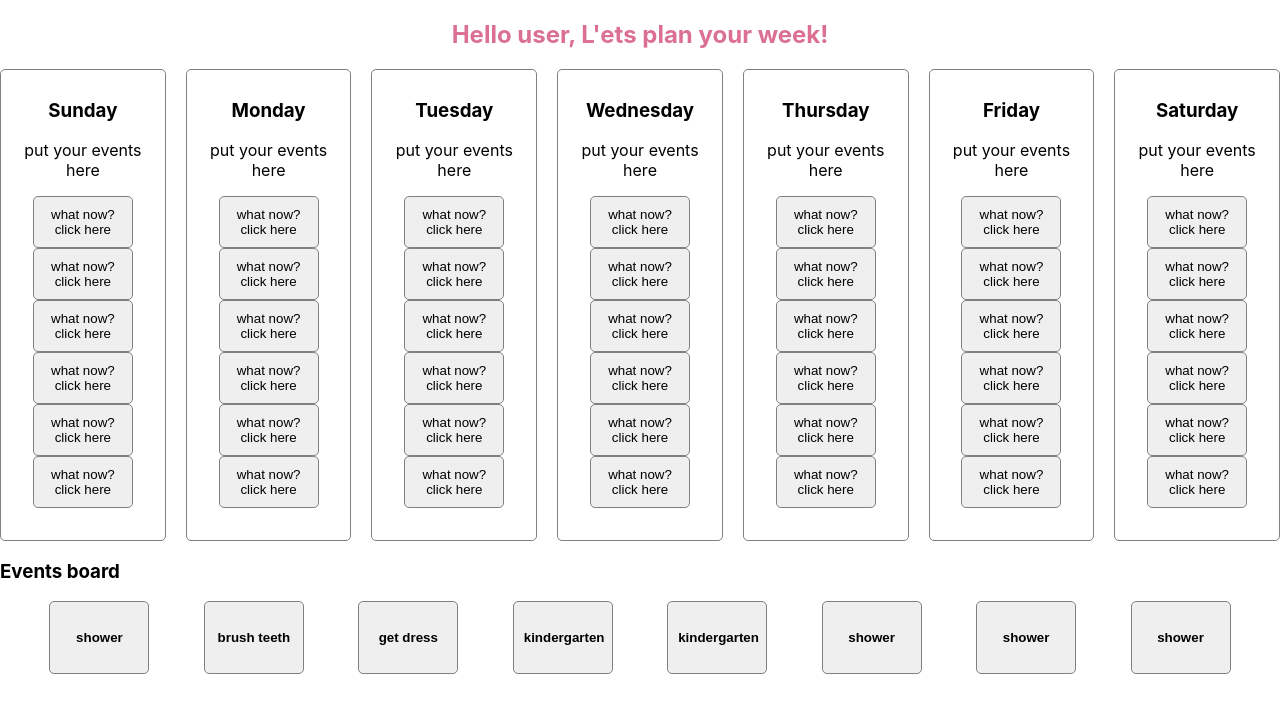
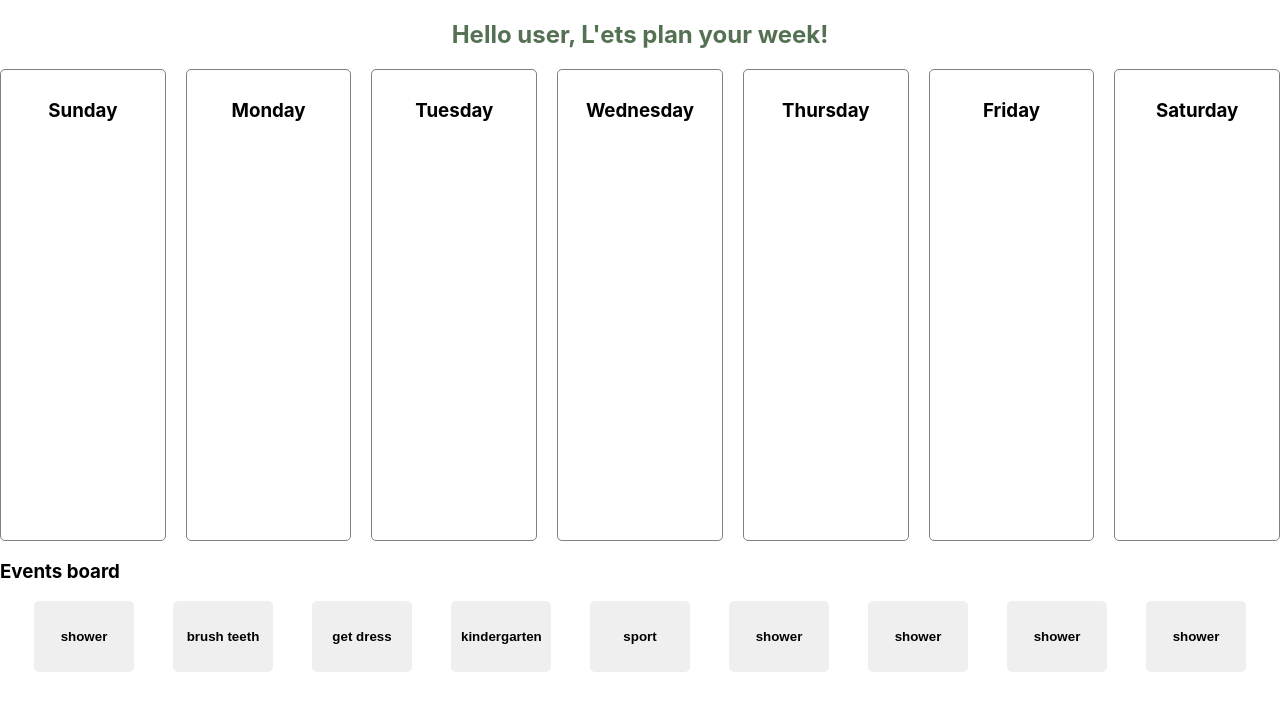
Before and after one commit to TamarShalmon/kids_calendar, a React (Create React App) app: page / in a window 1280 px wide. Shown: the top 712 px of the page. Built offline with nearby package versions, Linux system fonts and the light colour scheme.

Commit message:
drag-drop

```diff
--- a/package.json
+++ b/package.json
@@ -9,7 +9,10 @@
     "@testing-library/jest-dom": "^5.16.5",
     "@testing-library/react": "^13.4.0",
     "@testing-library/user-event": "^13.5.0",
+    "immutability-helper": "^3.1.1",
     "react": "^18.2.0",
+    "react-dnd": "^16.0.1",
+    "react-dnd-html5-backend": "^16.0.1",
     "react-dom": "^18.2.0",
     "react-scripts": "5.0.1",
     "styled-components": "^5.3.6",
@@ -38,8 +41,7 @@
       "last 1 firefox version",
       "last 1 safari version"
     ]
-  }
-  ,
+  },
   "resolutions": {
     "styled-components": "^5"
   }
--- a/src/components/App.js
+++ b/src/components/App.js
@@ -1,24 +1,25 @@
-import {useState} from 'react';
+import { useState } from 'react';
 import styled from 'styled-components';
+import { DndProvider } from "react-dnd";
+import { HTML5Backend } from "react-dnd-html5-backend";
 import './App.css';
 import Week from './Week';
 import days from '../days';
 import Events from './Events';
 import events from '../events';
 
+
 const Title = styled.h2`
   font-size: 1.5em;
   text-align: center;
-  color: palevioletred;
+  color: #557153;
 `;
 
 
 function App() {
 
-
-
-
   return (
+    <DndProvider backend={HTML5Backend}>
       <div className="container">
         <Title>Hello user, L'ets plan your week!</Title>
         <Week days={days} events={events} />
@@ -27,6 +28,7 @@ function App() {
           <Events events={events} />
         </div>
       </div>
+      </DndProvider>
   );
 }
 
--- a/src/components/Day.css
+++ b/src/components/Day.css
@@ -5,13 +5,24 @@
   padding: 10px;
   border-radius: 5px;
   text-align: center;
+  display: flex;
+  flex-direction: column;
+}
+
+.day-events {
+  display: grid;
+  grid-gap: 10px;
+  width: 100%;
+  height: 100%;
+  grid-auto-rows: 60px;
+  grid-template-rows: 60px;
 }
 
 .product-image {
   width: 100%;
 }
 
-  .event{
+.event {
   width: 100px;
   border: 1px solid gray;
   padding: 10px;
--- a/src/components/Day.js
+++ b/src/components/Day.js
@@ -1,45 +1,64 @@
-import { useState } from 'react'
+import { useEffect, useState } from 'react';
+import { useDrop } from 'react-dnd';
+import Event from './Event';
 import "./Day.css";
+import { eventWrapper } from '@testing-library/user-event/dist/utils';
 
-function Day({ title, description }) {
+function Day({ title, description, id }) {
 
-    const [event, setEvent] = useState("what now? click here");
+    const [board, setBoard] = useState([]);
 
-    let selectedEvent = "hello"
+    useEffect(()=> {
+        if (localStorage.getItem(title)) {
+            setBoard([...JSON.parse(localStorage.getItem(title))])
+        }
+    },[])
+
+
+    useEffect(()=> {
+        if(board.length) {
+            localStorage.setItem(title, JSON.stringify(board))
+        } else {
+            localStorage.removeItem(title)
+        }
+        console.log('board', board)
+    },[board])
+
+
+    const [{ isOver }, drop] = useDrop(() => ({
+        accept: "button",
+        drop: (eventItem) => addImageToBoard(eventItem),
+        collect: (monitor) => ({
+            isOver: !!monitor.isOver(),
+        }),
+    }));
+
+    const addImageToBoard = (eventItem) => {
+        console.log('Event ID', eventItem)
+        if (eventItem.id) {
+            const existEvent = board.filter(item => item.id === eventItem.id);
+            if (existEvent.length === 0) {
+                setBoard((board) => [...board, eventItem]);
+            }
+
+        }
+
+    };
 
 
     return (
+        <>
+            <div className='day'>
+                <h3>{title}</h3>
+                <div ref={drop} className="day-events">
+                    {board.map(event => <Event
+                        key={event.id}
+                        title={event.title}/>
+                    )}
 
-        <div className='day'>
-            <h3>{title}</h3>
-            <p>put your events here</p>
-            <button
-                className='event'
-                onClick={() => setEvent(selectedEvent)}>
-                {event}
-            </button>
-            <button
-                className='event'>
-                what now? click here
-            </button>
-            <button
-                className='event'>
-                what now? click here
-            </button>
-            <button
-                className='event'>
-                what now? click here
-            </button>
-            <button
-                className='event'>
-                what now? click here
-            </button>
-            <button
-                className='event'>
-                what now? click here
-            </button>
-
-        </div>
+                </div>
+            </div>
+        </>
     )
 }
 
--- a/src/components/Event.js
+++ b/src/components/Event.js
@@ -1,9 +1,23 @@
 import React from 'react'
+import { useDrag } from "react-dnd";
 import "./Event.css";
 
-function Event({ title, image }) {
+function Event({ id, title, image }) {
+
+    const [{ isDragging }, drag] = useDrag(() => ({
+        type: "button",
+        item: { id, title, image, score: 0 },
+        collect: (monitor) => ({
+            isDragging: !!monitor.isDragging(),
+        }),
+    }));
+
+
     return (
-        <button className='event'>
+        <button
+            className='event'
+            ref={drag}
+            style={{ border: isDragging ? "5px solid pink" : "0px" }} >
             <h4>{title}</h4>
             <p>{image}</p>
         </button>
--- a/src/components/Events.js
+++ b/src/components/Events.js
@@ -5,11 +5,13 @@ import './Events.css'
 
 function Events({ events }) {
 
+
     return (
         <div className='events'>
             {events.map(event =>
                 <Event
                     key={event.id}
+                    id={event.id}
                     title={event.title}
                     image={event.image} />)}
         </div>
--- a/src/components/Week.js
+++ b/src/components/Week.js
@@ -11,8 +11,7 @@ function Week({ days }) {
                 <Day
                     key={day.id}
                     title={day.title}
-                    description={day.description}
-                     />)}
+                    description={day.description} />)}
         </div>
     )
 }
--- a/src/events.js
+++ b/src/events.js
@@ -4,47 +4,65 @@ export default [
         title: "shower",
         category: "",
         image: "",
+        score: ""
     },
     {
         id: 2,
         title: "brush teeth",
         category: "",
         image: "",
+        score: ""
+
     },
     {
         id: 3,
         title: "get dress",
         category: "",
         image: "",
+        score: ""
+
     },
     {
         id: 4,
         title: "kindergarten",
         category: "",
         image: "",
+        score: ""
+
     },
     {
         id: 5,
-        title: "kindergarten",
+        title: "sport",
         category: "",
         image: "",
+        score:"",
     },
     {
         id: 6,
         title: "shower",
         category: "",
         image: "",
+        score:"",
     },
     {
         id: 7,
         title: "shower",
         category: "",
         image: "",
+        score:"",
     },
     {
         id: 8,
         title: "shower",
         category: "",
         image: "",
+        score:"",
+    },
+    {
+        id: 9,
+        title: "shower",
+        category: "",
+        image: "",
+        score:"",
     },
 ];
```
Also changed, not shown: 1 other file (tests, documents, lock files or other folders). Lines whose indentation alone changed are shown as unchanged.
